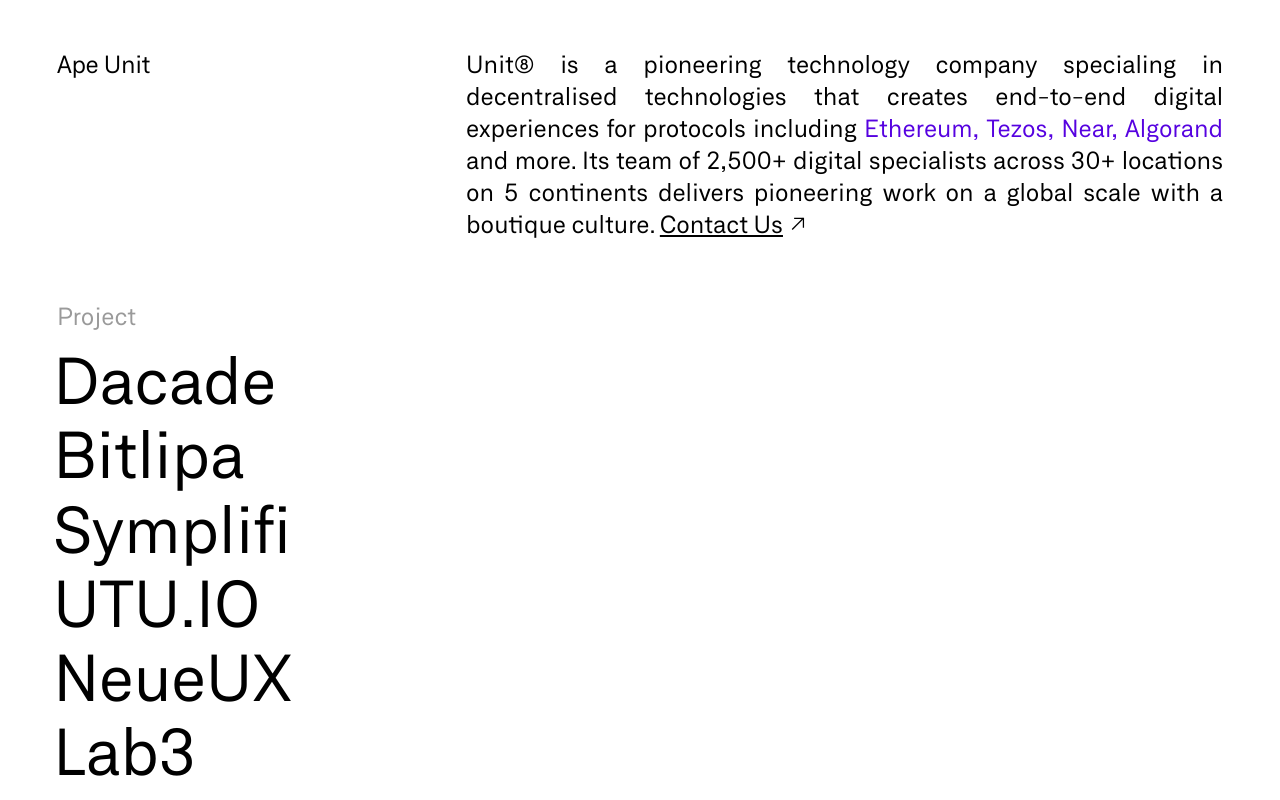
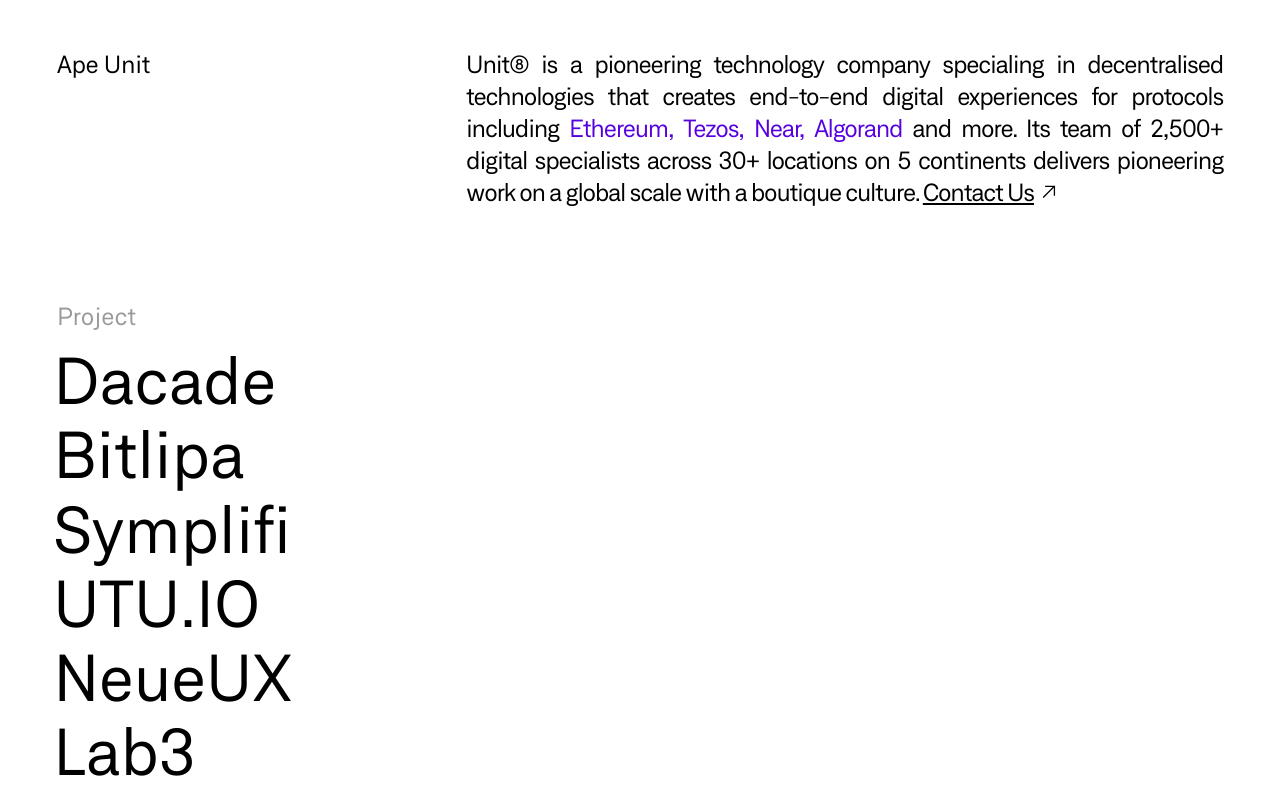
Before and after one commit to TheGymRwanda/unit8-maroon, a Next.js app: page / in a window 1280 px wide. Shown: the top 800 px of the page. Built offline with nearby package versions, Linux system fonts and the light colour scheme.

Commit message:
fixing the tracking on header

```diff
--- a/components/layout/Header.jsx
+++ b/components/layout/Header.jsx
@@ -39,7 +39,7 @@ export default function Header() {
         {/* Ipad */}
         {/* desktop */}
         <div className='hidden lg:block'>
-          <div className='xs:w-21.875 md:text-1xl h-15.75 text-justify text-2xl xl:w-47.3125'>
+          <div className='xs:w-21.875 md:text-1xl h-15.75 text-justify text-2xl tracking-tighter xl:w-47.3125'>
             {/* lg:w-[47.3125rem]  xl:w-7/13 */}
             {/* justify-between lg:flex */}
             Unit➇ is a pioneering technology company specialing in decentralised technologies that creates end-to-end
--- a/components/ui/Link.jsx
+++ b/components/ui/Link.jsx
@@ -3,29 +3,23 @@ export default function PageLink(props) {
     <>
       {/* Section for desktop */}
       <a
-          className={` group hidden xl:flex cursor-pointer  w-fit items-center gap-1.5 ${props.style}`}
+        className={`group hidden w-fit cursor-pointer  items-center gap-1.5 xl:flex ${props.style}`}
         href={props.link}
         onMouseEnter={() => props.showIndex()}
       >
-          <p className={`font-Neufile md:text-2xl text-xl font-normal not-italic leading-7 ${props.textStyle}`}>
-            {props.text}
-          </p>
-          <div className={`relative ${props.imageWrapperStyle}`}>
-            {props.arrow}
-          </div>
+        <p className={`text-xl font-normal not-italic leading-7 md:text-2xl ${props.textStyle}`}>{props.text}</p>
+        <div className={`relative ${props.imageWrapperStyle}`}>{props.arrow}</div>
       </a>
 
       {/* section for mobile */}
       <a
-          className={` group xl:hidden flex cursor-pointer  w-fit items-center gap-1.5 ${props.style}`}
+        className={` group flex w-fit cursor-pointer  items-center gap-1.5 xl:hidden ${props.style}`}
         href={props.link}
       >
-          <p className={`font-Neufile md:text-2xl text-xl font-normal not-italic leading-7 ${props.textStyle}`}>
+        <p className={`font-Neufile text-xl font-normal not-italic leading-7 md:text-2xl ${props.textStyle}`}>
           {props.text}
         </p>
-          <div className={`relative ${props.imageWrapperStyle}`}>
-            {props.arrow}
-          </div>
+        <div className={`relative ${props.imageWrapperStyle}`}>{props.arrow}</div>
       </a>
     </>
   );
```
Lines whose indentation alone changed are shown as unchanged.
